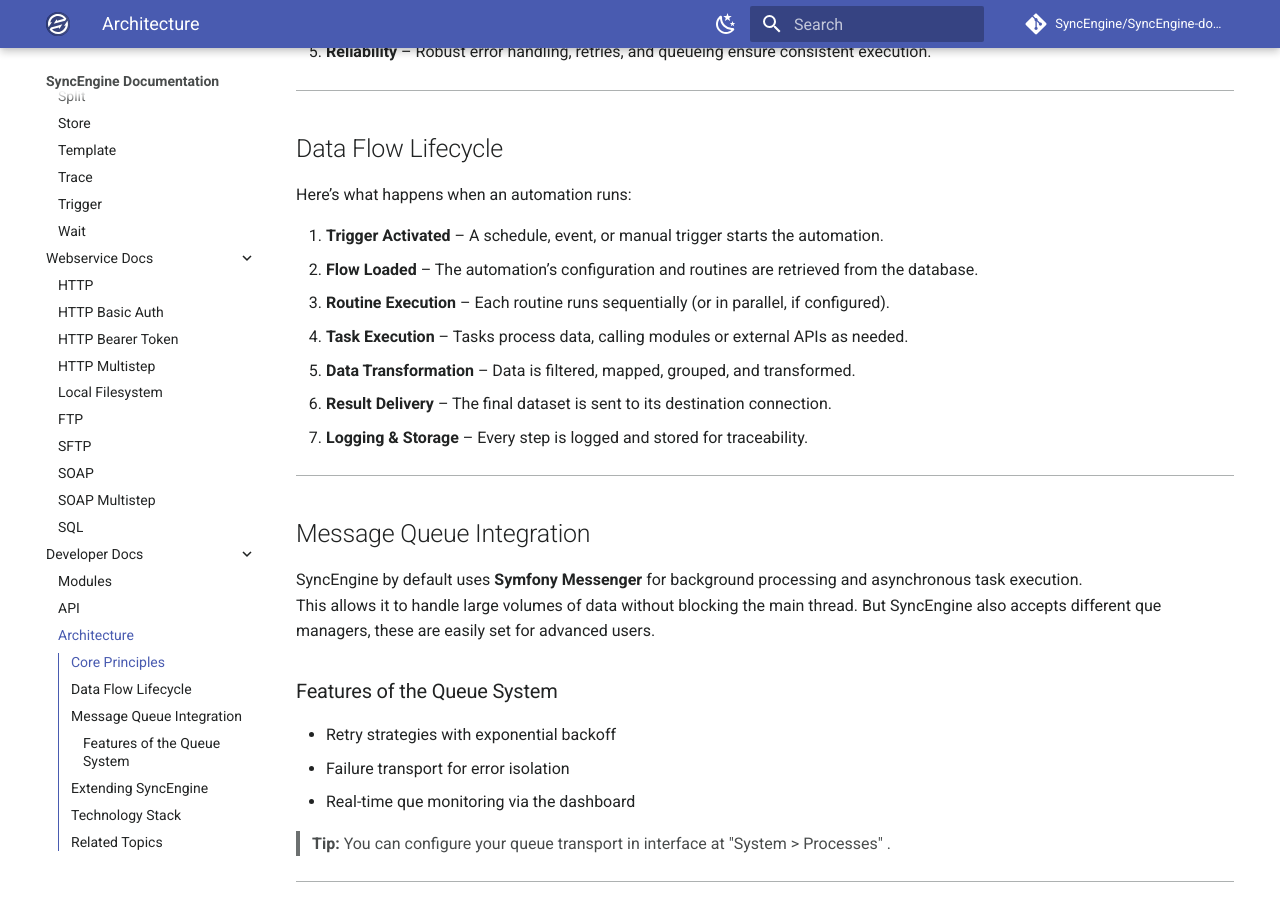
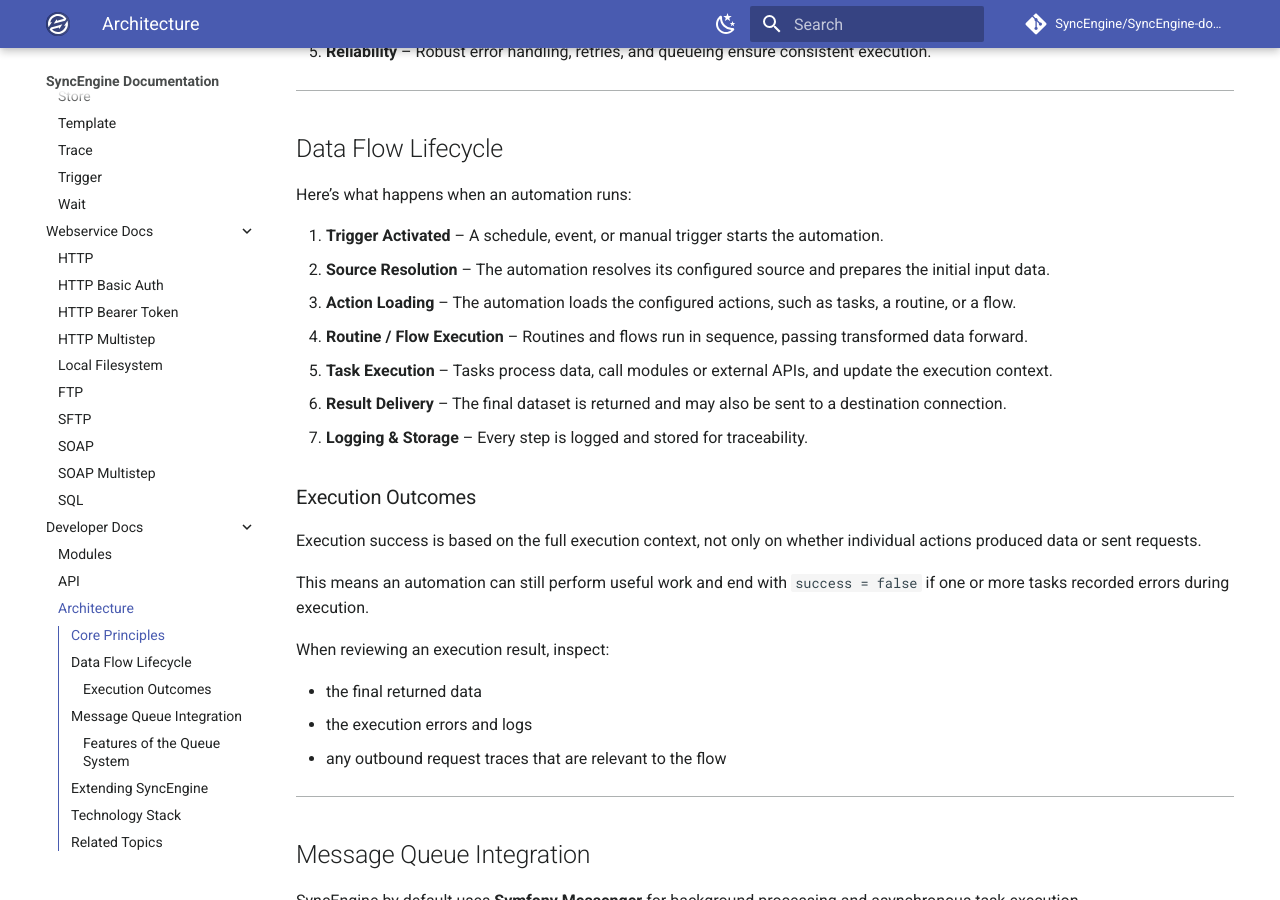
Before and after one commit to SyncEngine/docs, an MkDocs documentation site: the page built from docs/developer/architecture.md, in a window 1280 px wide and 900 px high, scrolled down 552 px. Built offline with MkDocs 1.6.1 and Material for MkDocs 9.7.7, drawn with Linux system fonts in a browser that asks for light colours; comment, search, counter and statistics services are not loaded.

Commit message:
Add additional explanation of execution flow

```diff
--- a/docs/developer/architecture.md
+++ b/docs/developer/architecture.md
@@ -25,12 +25,24 @@ SyncEngine is built around five key architectural principles:
 Here’s what happens when an automation runs:
 
 1. **Trigger Activated** – A schedule, event, or manual trigger starts the automation.
-2. **Flow Loaded** – The automation’s configuration and routines are retrieved from the database.
-3. **Routine Execution** – Each routine runs sequentially (or in parallel, if configured).
-4. **Task Execution** – Tasks process data, calling modules or external APIs as needed.
-5. **Data Transformation** – Data is filtered, mapped, grouped, and transformed.
-6. **Result Delivery** – The final dataset is sent to its destination connection.
+2. **Source Resolution** – The automation resolves its configured source and prepares the initial input data.
+3. **Action Loading** – The automation loads the configured actions, such as tasks, a routine, or a flow.
+4. **Routine / Flow Execution** – Routines and flows run in sequence, passing transformed data forward.
+5. **Task Execution** – Tasks process data, call modules or external APIs, and update the execution context.
+6. **Result Delivery** – The final dataset is returned and may also be sent to a destination connection.
 7. **Logging & Storage** – Every step is logged and stored for traceability.
+
+### Execution Outcomes
+
+Execution success is based on the full execution context, not only on whether individual actions produced data or sent requests.
+
+This means an automation can still perform useful work and end with `success = false` if one or more tasks recorded errors during execution.
+
+When reviewing an execution result, inspect:
+
+- the final returned data
+- the execution errors and logs
+- any outbound request traces that are relevant to the flow
 
 ---
 
```
Also changed, not shown: docs/user/automations.md (+4 -0 lines).
